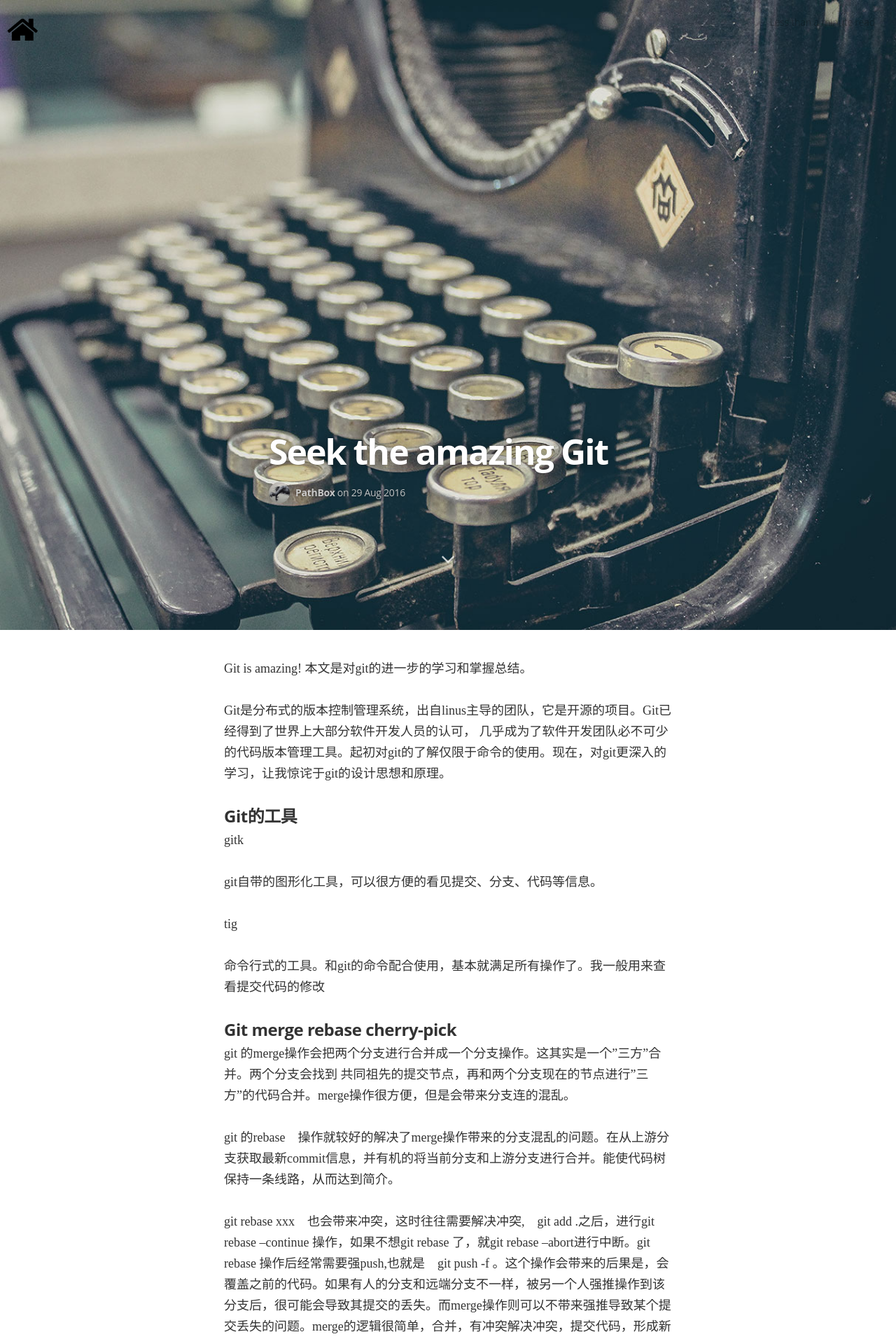
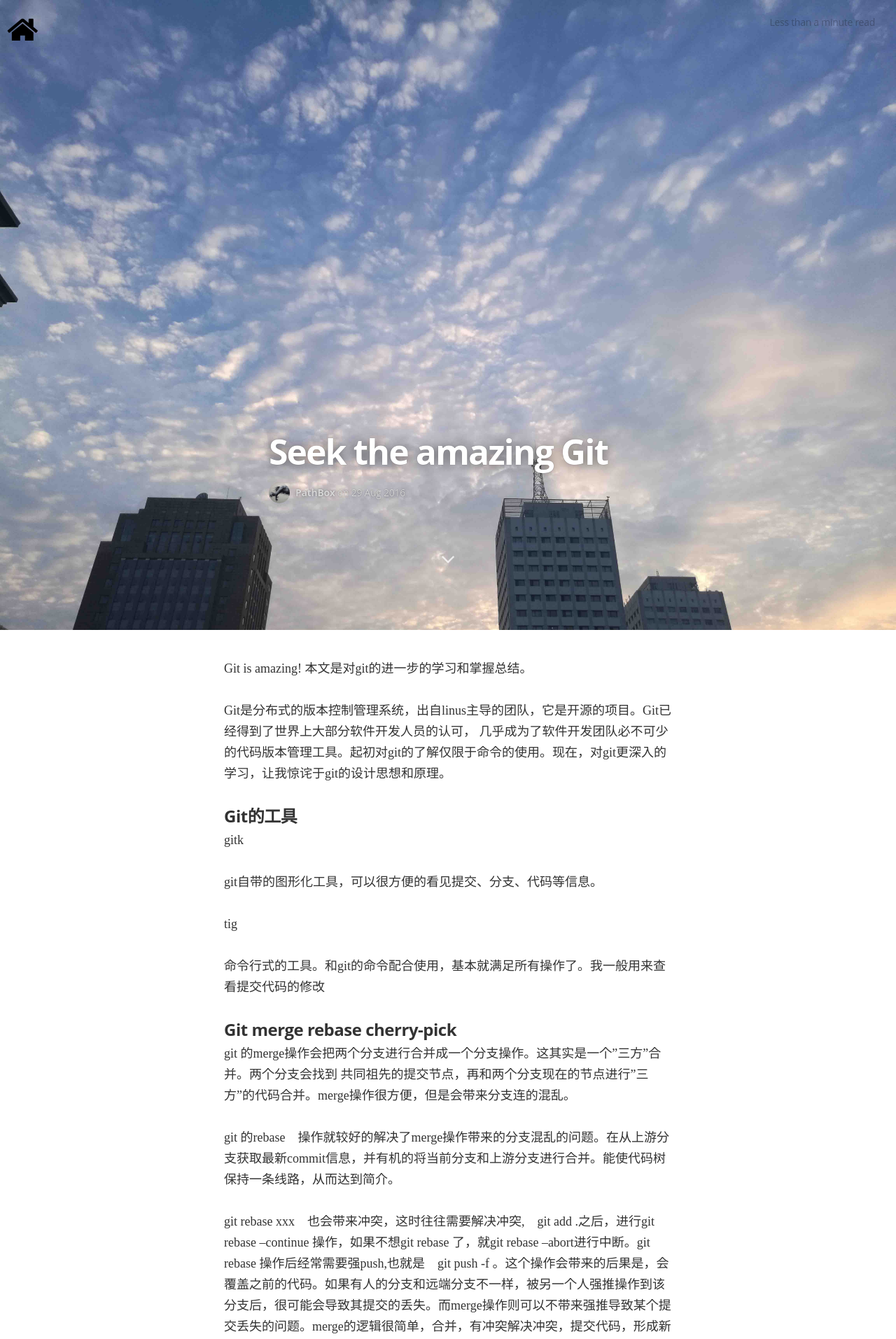
Before and after one commit to pathbox/pathbox.github.io, a Jekyll site: the page built from _posts/2016-08-29-seek-the-amazing-git.md, in a window 1280 px wide. Shown: the top 1913 px of the page at 70% size. Built offline with Jekyll 4.4.1, drawn with Linux system fonts in a browser that asks for light colours; nearby versions of some CDN libraries; some web fonts are replaced; comment, search, counter and statistics services are not loaded.

Commit message:
add top pictures

```diff
--- a/_posts/2016-08-29-seek-the-amazing-git.md
+++ b/_posts/2016-08-29-seek-the-amazing-git.md
@@ -3,7 +3,7 @@
 title: Seek the amazing Git
 date:   2016-08-29 16:43:06
 categories: git
-image: /assets/images/post.jpg
+image: /assets/images/top/20160822.jpg
 ---
 
 
```
Also changed, not shown: assets/images/top/20160327.jpg (added), assets/images/top/20160822.jpg (added).
